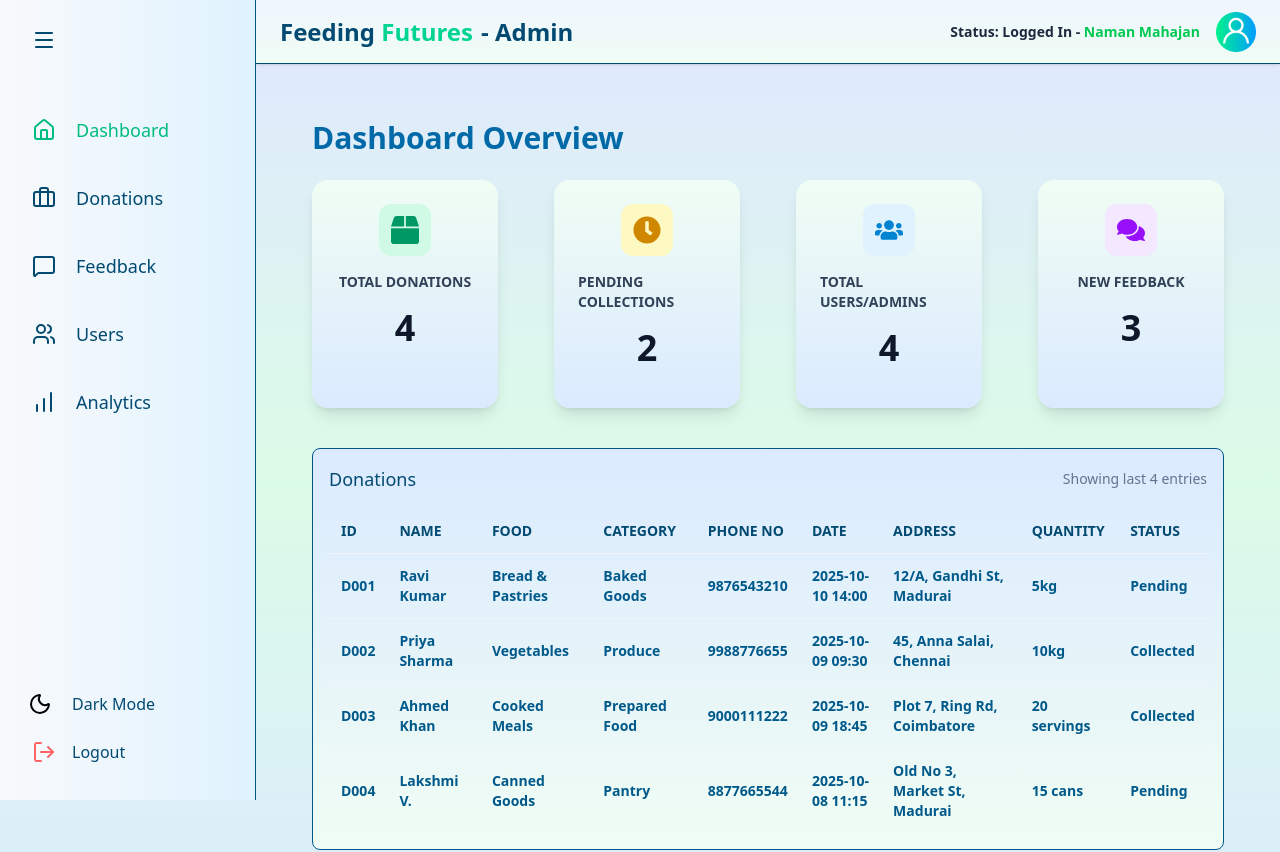
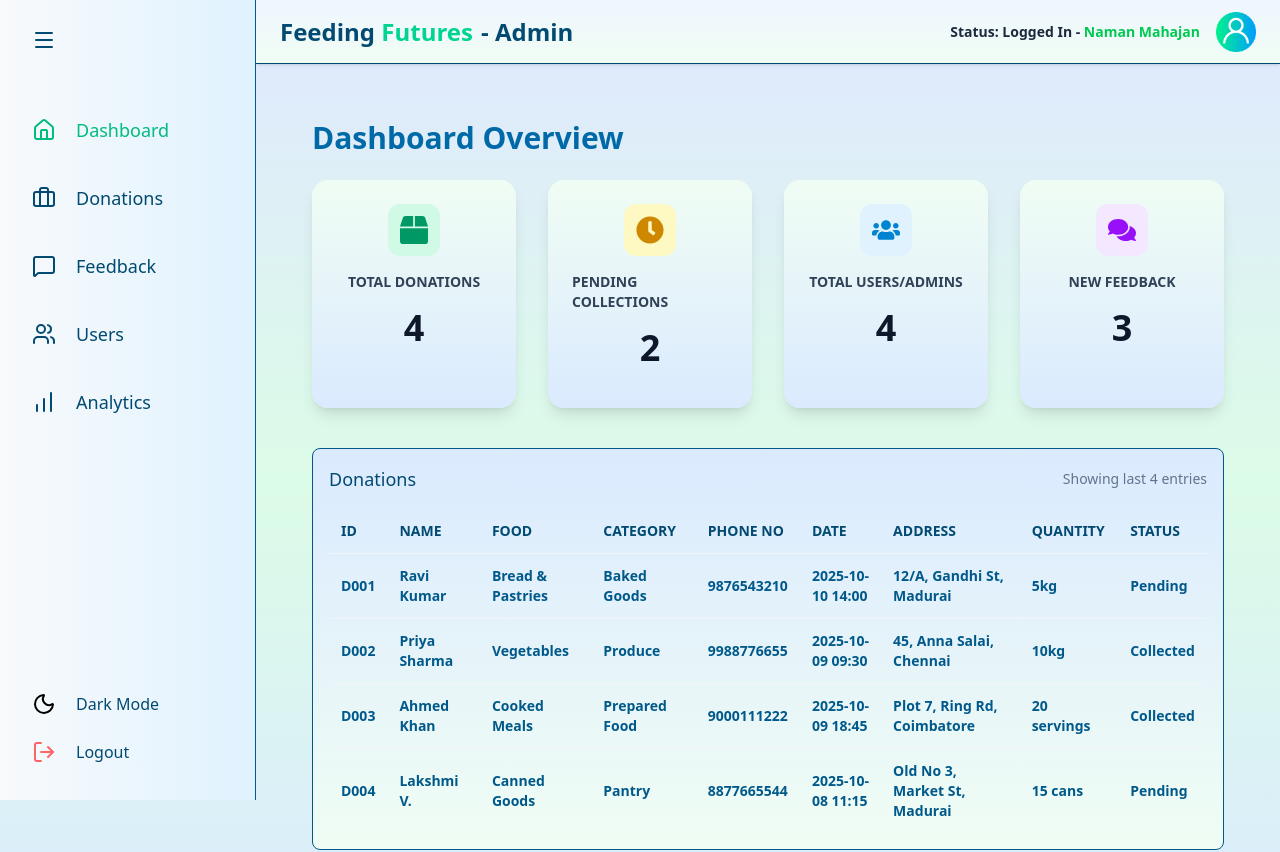
Before and after one commit to namanmahajan2020/Feeding-Futures, a React (Vite) app in the folder Feeding-Futures/admin/: page /dashboard in a window 1280 px wide. Shown: the top 852 px of the page. Built offline with nearby package versions, Linux system fonts and the light colour scheme; sample sign-in values are in the browser's storage.

Commit message:
side bar and stat card fixing size

```diff
--- a/Feeding-Futures/admin/src/components/Sidebar.jsx
+++ b/Feeding-Futures/admin/src/components/Sidebar.jsx
@@ -58,9 +58,9 @@ const Sidebar = () => {
             ${isDarkMode ? 'hover:bg-slate-600' : 'hover:bg-sky-500 hover:text-white'}`}
           onClick={() => setIsDarkMode(prev => !prev)}
         >
-          <div className={`flex items-center ${isSidebarOpen ? '' : 'w-full justify-center'}`}>
-            {isDarkMode ? <Sun className="w-8 h-6 text-yellow-300" /> : <Moon className="w-6 h-6 text-black" />}
-            <span className={`${isDarkMode ? 'ml-3' : 'ml-5'} text-base font-medium ${isSidebarOpen ? 'opacity-100' : 'opacity-0 hidden'}`}>
+          <div className={`flex ${isSidebarOpen ? '' : 'w-full justify-left'}`}>
+            {isDarkMode ? <Sun className="w-8 h-6 text-yellow-300" /> : <Moon className="w-8 h-6 text-black" />}
+            <span className={`ml-4 text-base font-medium ${isSidebarOpen ? 'opacity-100' : 'opacity-0 hidden'}`}>
               {isDarkMode ? 'Light Mode' : 'Dark Mode'}
             </span>
           </div>
@@ -72,7 +72,7 @@ const Sidebar = () => {
     ${isSidebarOpen ? '' : 'justify-center'}`}
         >
           <LogOut className="w-8 h-6 text-red-400" />
-          <span className={`ml-3 text-base font-medium ${isSidebarOpen ? 'opacity-100' : 'opacity-0 hidden'}`}>
+          <span className={`ml-4 text-base font-medium ${isSidebarOpen ? 'opacity-100' : 'opacity-0 hidden'}`}>
             Logout
           </span>
         </button>
--- a/Feeding-Futures/admin/src/components/StatCard.jsx
+++ b/Feeding-Futures/admin/src/components/StatCard.jsx
@@ -20,7 +20,7 @@ const darkClasses = {
 const StatCard = ({ icon: Icon, title, value, isDarkMode, color }) => {
   return (
     <div
-      className={`p-6 rounded-2xl shadow-lg ${isDarkMode ? "bg-slate-700 brightness-90 text-white" : "bg-gradient-to-t from-blue-100 to-green-50 text-slate-900"} transition-shadow hover:shadow-xl`}
+      className={`p-6 min-w-full rounded-2xl shadow-lg ${isDarkMode ? "bg-slate-700 brightness-90 text-white" : "bg-gradient-to-t from-blue-100 to-green-50 text-slate-900"} transition-shadow hover:shadow-xl`}
     >
       <div className="flex items-center flex-col gap-4 justify-between mb-4">
 
--- a/Feeding-Futures/admin/src/pages/AdminDashboard.jsx
+++ b/Feeding-Futures/admin/src/pages/AdminDashboard.jsx
@@ -16,7 +16,7 @@ const Dashboard = ({ data, isLoading, isDarkMode }) => {
       ) : (
         <>
           <h2 className="text-3xl font-bold mb-6 text-sky-700 dark:text-sky-400">Dashboard Overview</h2>
-          <div className="grid grid-cols-1 sm:grid-cols-2  lg:grid-cols-4 justify-items-stretch gap-14 ">
+          <div className="grid grid-cols-1 sm:grid-cols-2  lg:grid-cols-4 justify-items-center gap-8">
             <StatCard
               title="Total Donations"
               value={totalDonations}
```
